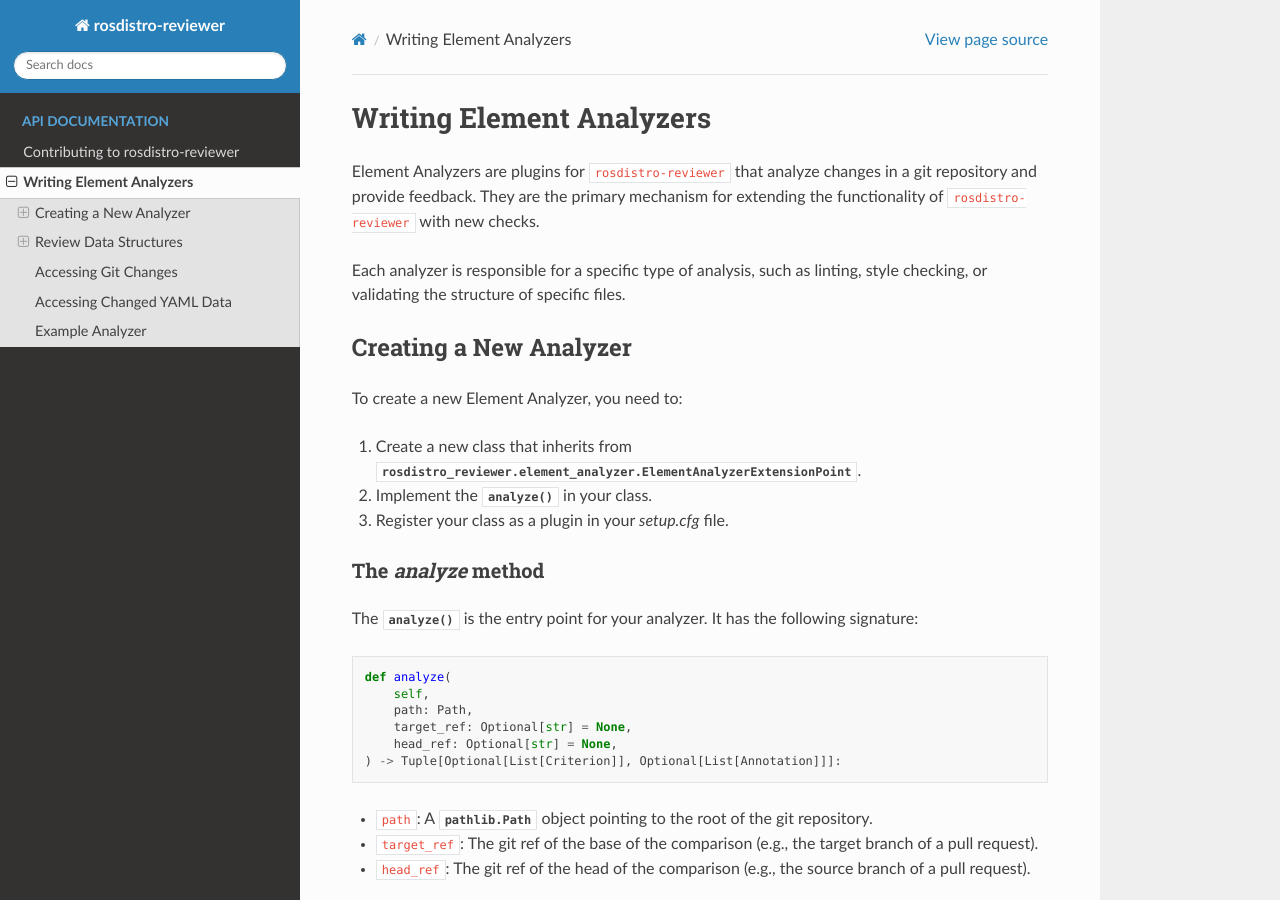
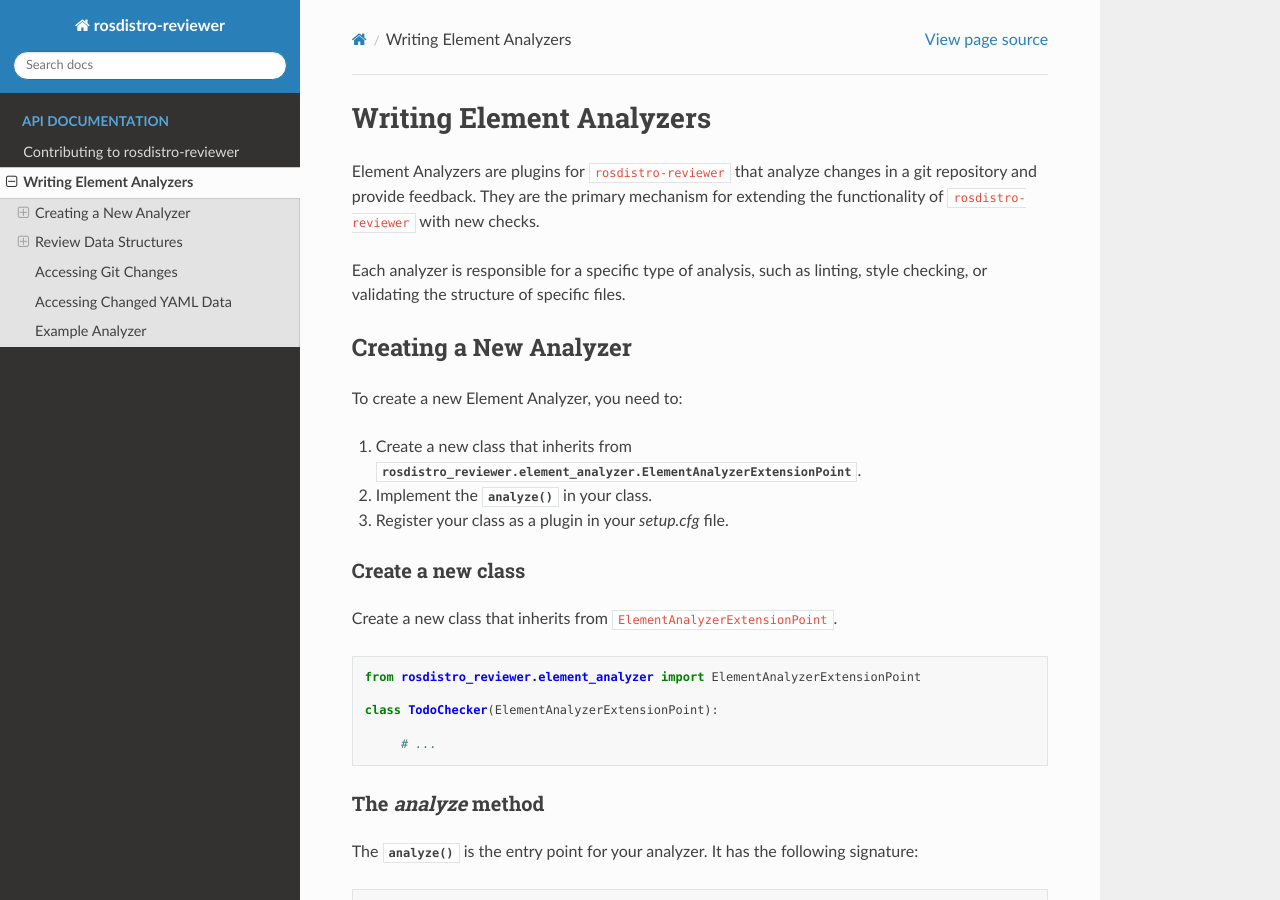
Before and after one commit to ros-infrastructure/rosdistro-reviewer, a Sphinx documentation site: the page built from doc/element_analyzers.rst, in a window 1280 px wide and 900 px high. Built offline with Sphinx 7.4.7 and the Read the Docs theme 3.1.0, drawn with Linux system fonts in a browser that asks for light colours; pages that are not in the unit, such as notebooks, are missing from menus.

Commit message:
PR feedback: Add section to describe class definition
Co-authored-by: Shane Loretz <shane.loretz@gmail.com>

```diff
--- a/doc/element_analyzers.rst
+++ b/doc/element_analyzers.rst
@@ -13,6 +13,19 @@ To create a new Element Analyzer, you need to:
 1.  Create a new class that inherits from :py:class:`rosdistro_reviewer.element_analyzer.ElementAnalyzerExtensionPoint`.
 2.  Implement the :py:meth:`~.ElementAnalyzerExtensionPoint.analyze` in your class.
 3.  Register your class as a plugin in your `setup.cfg` file.
+
+Create a new class
+~~~~~~~~~~~~~~~~~~
+
+Create a new class that inherits from ``ElementAnalyzerExtensionPoint``.
+
+.. code-block:: python
+
+   from rosdistro_reviewer.element_analyzer import ElementAnalyzerExtensionPoint
+
+   class TodoChecker(ElementAnalyzerExtensionPoint):
+
+        # ...
 
 The `analyze` method
 ~~~~~~~~~~~~~~~~~~~~
```
